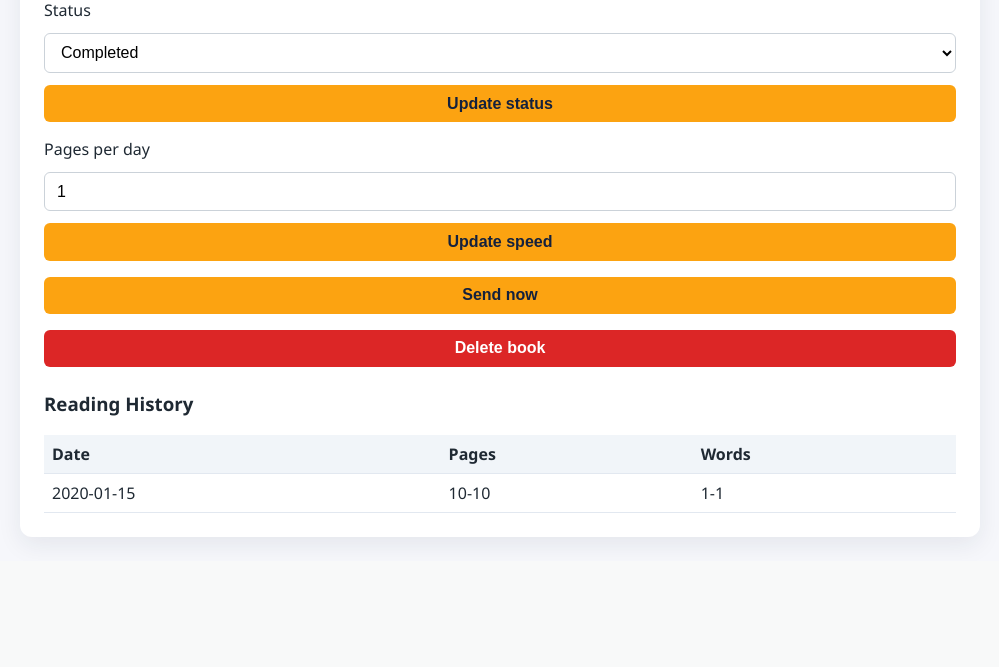
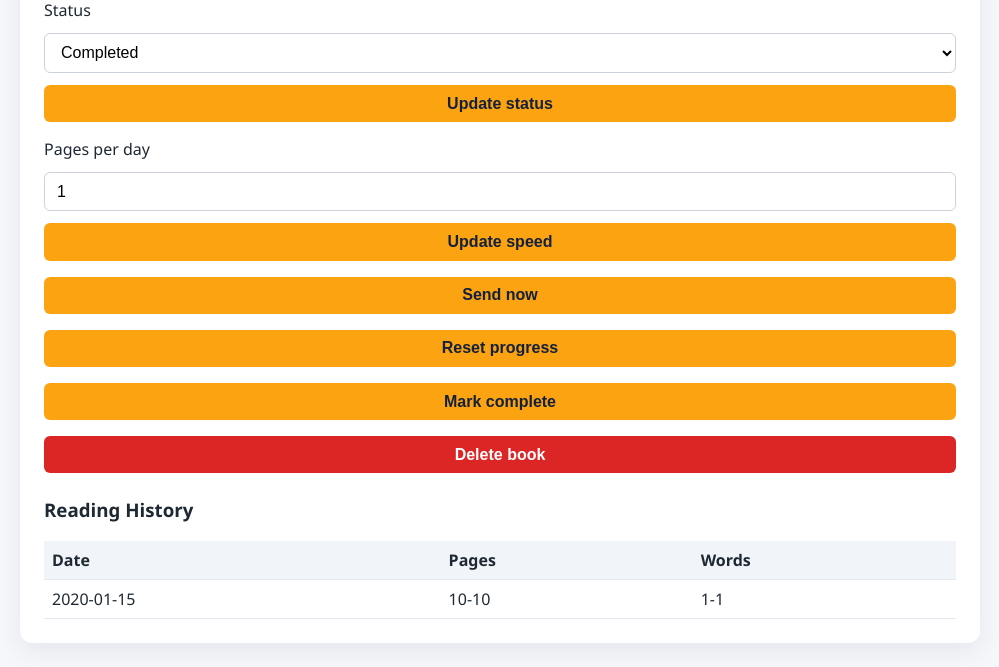
Before and after one commit to crogger62/DailyLitRedux, a Flask app: page /book/1 in a window 1280 px wide. Shown: the part 559-1226 px from the top of the page, without its empty margins (140-1139 px from the left). Before the commit the page ends 1101 px from the top, so only its background shows below. Run offline with Flask 3, Linux system fonts and the light colour scheme; tables that the repository leaves empty hold one stand-in row (values such as "Sample post"); parts of the project's set-up code (start-up, migrations or seed data) failed here and were passed over.

Commit message:
Add reset and complete actions

```diff
--- a/app.py
+++ b/app.py
@@ -18,6 +18,7 @@ from db import (
     insert_progress,
     set_setting,
     set_book_status,
+    reset_progress,
     update_pages_per_day,
 )
 from text_processing import count_words, extract_text
@@ -230,6 +231,18 @@ def create_app():
         flash(message, "success" if ok else "error")
         return redirect(url_for("book_detail", book_id=book_id))
 
+    @app.route("/book/<int:book_id>/reset", methods=["POST"])
+    def book_reset(book_id):
+        reset_progress(book_id)
+        flash("Progress reset.", "success")
+        return redirect(url_for("book_detail", book_id=book_id))
+
+    @app.route("/book/<int:book_id>/complete", methods=["POST"])
+    def book_complete(book_id):
+        set_book_status(book_id, "completed")
+        flash("Book marked complete.", "success")
+        return redirect(url_for("book_detail", book_id=book_id))
+
     return app
 
 
--- a/db.py
+++ b/db.py
@@ -291,6 +291,33 @@ def get_active_books():
         conn.close()
 
 
+def reset_progress(book_id):
+    conn = get_connection()
+    try:
+        conn.execute(
+            """
+            UPDATE reading_progress
+            SET current_page = 0,
+                current_word_position = 0,
+                last_sent_date = NULL,
+                completed_date = NULL
+            WHERE book_id = ?;
+            """,
+            (book_id,),
+        )
+        conn.execute(
+            "DELETE FROM reading_history WHERE book_id = ?;",
+            (book_id,),
+        )
+        conn.execute(
+            "UPDATE books SET status = 'active' WHERE id = ?;",
+            (book_id,),
+        )
+        conn.commit()
+    finally:
+        conn.close()
+
+
 def update_progress(book_id, current_page, current_word_position, last_sent_date, completed_date=None):
     conn = get_connection()
     try:
--- a/templates/book_detail.html
+++ b/templates/book_detail.html
@@ -36,6 +36,12 @@
         <form method="post" action="{{ url_for('book_send_now', book_id=book.id) }}">
           <button type="submit">Send now</button>
         </form>
+        <form method="post" action="{{ url_for('book_reset', book_id=book.id) }}">
+          <button type="submit">Reset progress</button>
+        </form>
+        <form method="post" action="{{ url_for('book_complete', book_id=book.id) }}">
+          <button type="submit">Mark complete</button>
+        </form>
         <form method="post" action="{{ url_for('book_delete', book_id=book.id) }}">
           <button type="submit" class="danger">Delete book</button>
         </form>
```
